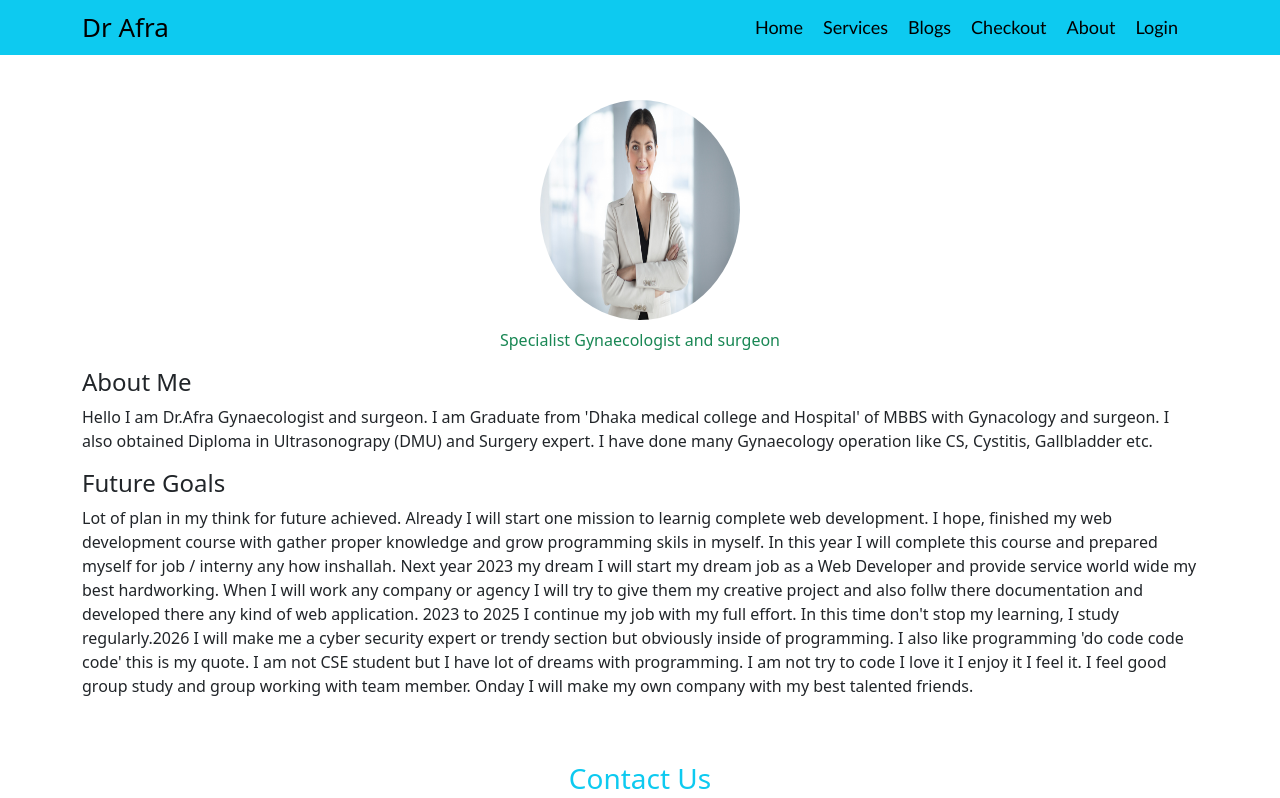
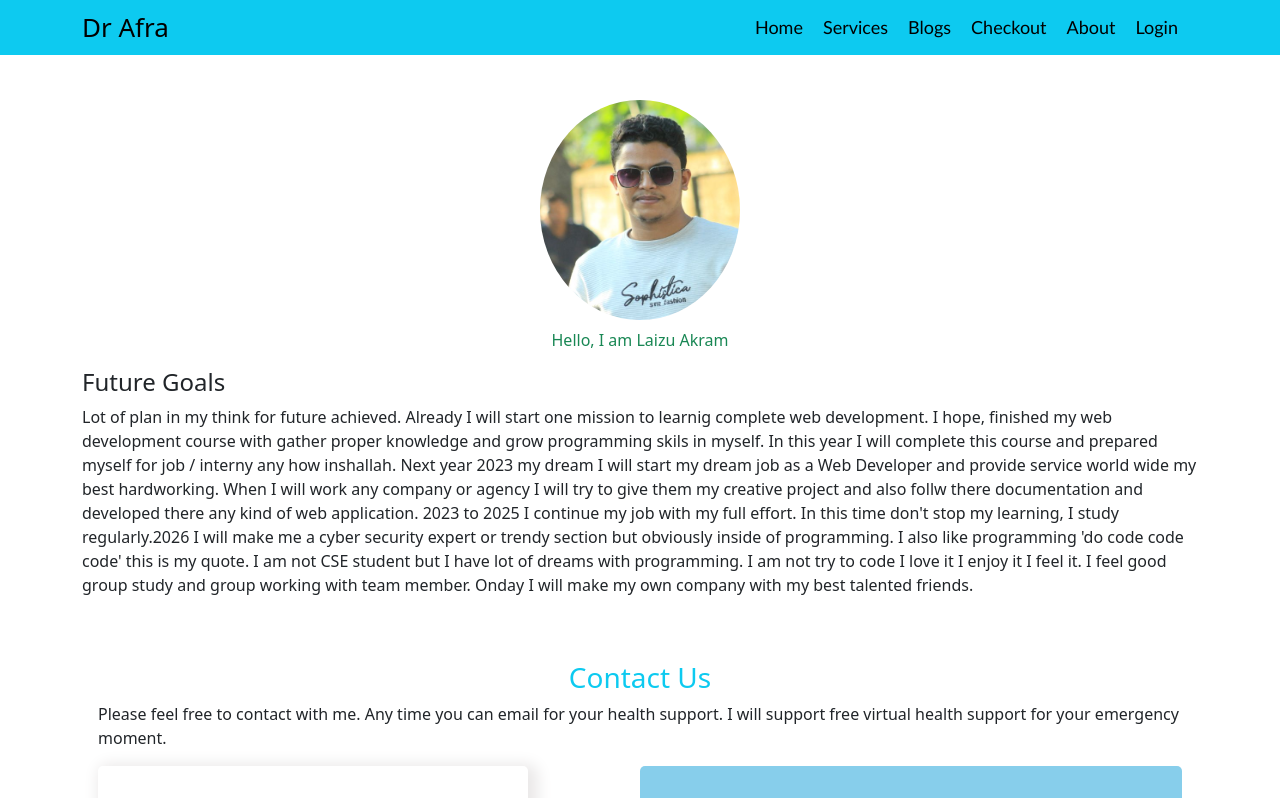
Before and after one commit to laizuakram1/doctor-afra-service, a React (Create React App) app: page /about in a window 1280 px wide. Shown: the top 798 px of the page. Built offline with nearby package versions, Linux system fonts and the light colour scheme; no server answers.

Commit message:
re update redme file

```diff
--- a/src/Pages/About/About.js
+++ b/src/Pages/About/About.js
@@ -1,20 +1,18 @@
 import React from 'react';
 import './About.css';
-import professionalIMg from '../../images/AboutImg/Professional.jpg';
+import mainImg from '../../images/AboutImg/main.jpg';
 import Footer from '../../Shared/Footer/Footer';
 
 const About = () => {
     return (
         <div className='container About'>
            <div className='aboutImage'>
-               <img src={professionalIMg} alt="" />
-               <p className='mt-2 text-success'>Specialist Gynaecologist and surgeon</p>
+               <img src={mainImg} alt="" />
+               <p className='mt-2 text-success'>Hello, I am Laizu Akram</p>
+               <div></div>
            </div>
            <div>
                <blockquote>
-                   <h4>About Me</h4>
-                   <p>Hello I am Dr.Afra Gynaecologist and surgeon.
-                       I am Graduate from 'Dhaka medical college and Hospital' of MBBS with Gynacology and surgeon. I also obtained Diploma in Ultrasonograpy (DMU) and Surgery expert. I have done many Gynaecology operation like CS, Cystitis, Gallbladder etc.  </p>
 
                     <h4>Future Goals</h4>
                     <p>Lot of plan in my think for future achieved. Already I will start one mission to learnig complete web development. I hope, finished my web development course with gather proper knowledge and grow programming skils in myself. In this year I will complete this course and prepared myself for job / interny any how inshallah. Next year 2023 my dream I will start my dream job as a Web Developer and provide service world wide my best hardworking. When I will work any company or agency I will try to give them my creative project and also follw there documentation and developed there any kind of web application. 2023 to 2025 I continue my job with my full effort. In this time don't stop my learning, I study regularly.2026 I will make me a cyber security expert or trendy section but obviously inside of programming. I also like programming 'do code code code' this is my quote. I am not CSE student but I have lot of dreams with programming. I am not try to code I love it I enjoy it I feel it. I feel good group study and group working with team member. Onday I will make my own company with my best talented friends.   </p>
```
Also changed, not shown: src/images/AboutImg/main.jpg (added), 1 other file (tests, documents, lock files or other folders).
